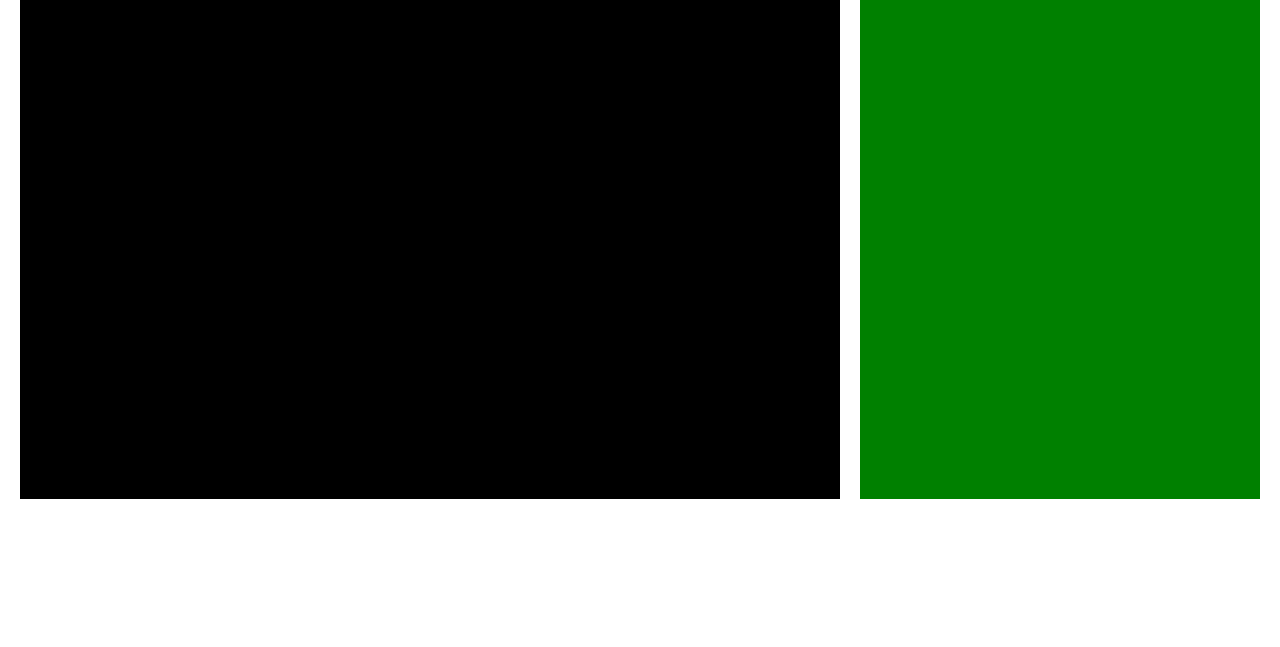
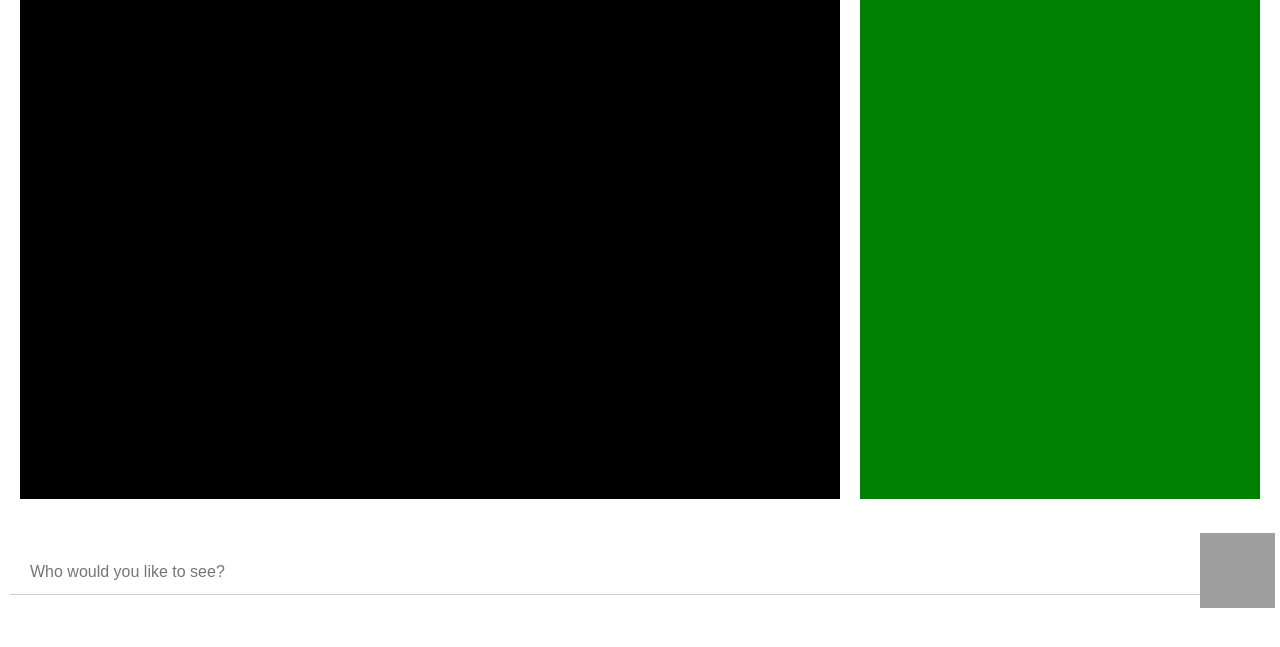
Before and after one commit to gintepe/HC_frontend, a Flask app: page / in a window 1280 px wide. Shown: the part 51-698 px from the top of the page. Run offline with Flask 2, Linux system fonts and the light colour scheme; grey boxes are pictures that could not be loaded.

Commit message:
search bar added

```diff
--- /dev/null
+++ b/static/css/search.css
@@ -0,0 +1,27 @@
+.search-container{
+  padding-top: 50px;
+  display: block;
+  margin: 0 auto;
+  padding-left: 10px;
+  padding-right: 50px;
+}
+
+input#search-bar{
+  margin: 0 auto;
+  width: 100%;
+  height: 45px;
+  padding: 0 20px;
+  font-size: 1rem;
+  border: 0px;
+  border-bottom: 1px solid #D0CFCE;
+  outline: none;
+ }
+
+.search-icon{
+  position: relative;
+  float: right;
+  width: 75px;
+  height: 75px;
+  top: -62px;
+  right: -45px;
+}
--- a/templates/video.html
+++ b/templates/video.html
@@ -7,6 +7,7 @@
     <title>Trending movie torrents</title>
 
     <link type="text/css" href="static/css/main.css" rel="stylesheet">
+    <link rel="stylesheet" href="static/css/search.css">
 {#    <script  src="https://code.jquery.com/jquery-3.2.1.min.js"></script>#}
 {#    <script  src="static/js/scripts.js"></script>#}
 {#    <script  src="static/js/in-view.min.js"></script>#}
@@ -25,6 +26,12 @@
             <div class="info"></div>
         </div>
     </div>
+
+    <form class="search-container">
+    <input type="text" id="search-bar" placeholder="Who would you like to see?">
+    <a href="#"><img class="search-icon" src="http://www.endlessicons.com/wp-content/uploads/2012/12/search-icon.png"></a>
+  </form>
+
 </div>
 </body>
 </html>
```
Also changed, not shown: static/css/main.sass (line endings or trailing spaces), 1 other file.
